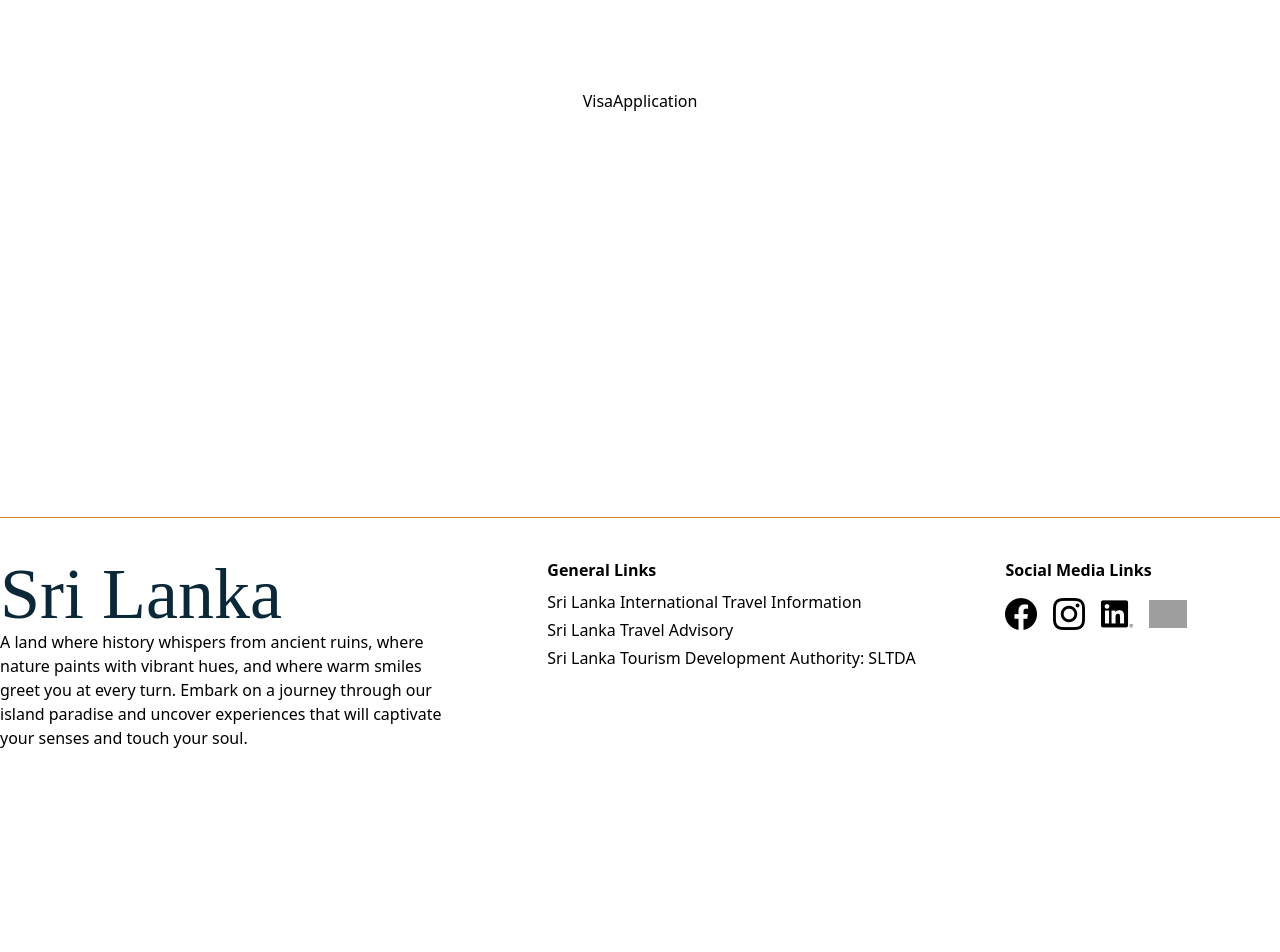
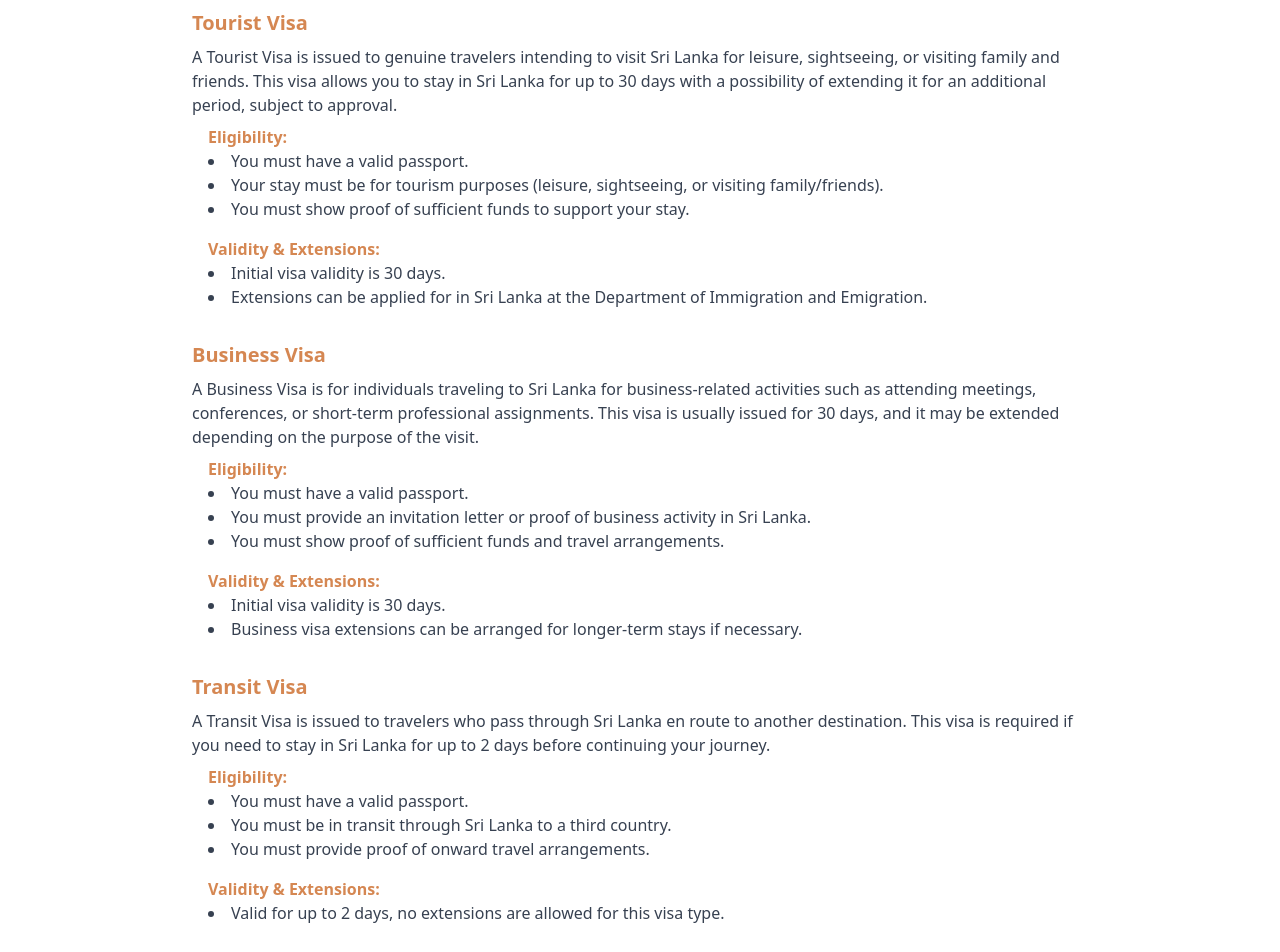
Before and after one commit to EnigmasRuh/Enigmas_SriLanka_TDA, a React (Vite) app in the folder Frontend/: page /visaapplication in a window 1280 px wide. Shown: the part 300-1252 px from the top of the page. Before the commit the page ends 1074 px from the top, so only its background shows below. Built offline with nearby package versions, Linux system fonts and the light colour scheme; no server answers; grey boxes are pictures that could not be loaded.

Commit message:
Content of the visa application page added

```diff
--- a/Frontend/src/Pages/VisaApplication/VisaApplication.jsx
+++ b/Frontend/src/Pages/VisaApplication/VisaApplication.jsx
@@ -1,9 +1,169 @@
-import React from 'react'
+import React from 'react';
 
 const VisaApplication = () => {
   return (
-    <div className="w-full h-screen flex items-center justify-center  relative z-[-1]"> VisaApplication</div>
-  )
-}
+    <div className="w-full min-h-screen bg-white p-8" style={{ paddingTop: "120px" }}>
+      <div className="max-w-4xl mx-auto">
+        {/* Header */}
+        <h1 className="text-3xl font-bold mb-4 text-center" style={{ color: '#D58752' }}>
+          Sri Lanka Visa Information
+        </h1>
+        <p className="text-gray-700 text-lg mb-8 text-center">
+          Explore the visa options and application process to travel in Sri Lanka.
+          Learn about eligibility, required documents, and processing times.
+        </p>
 
-export default VisaApplication
+        {/* Visa Types Overview */}
+        <section>
+          <h2 className="text-2xl font-bold mb-4" style={{ color: '#D58752' }}>
+            Visa Types Overview
+          </h2>
+
+          {/* Tourist Visa */}
+          <div className="mb-8">
+            <h3 className="text-xl font-semibold mb-2" style={{ color: '#D58752' }}>
+              Tourist Visa
+            </h3>
+            <p className="text-gray-700 mb-2">
+              A Tourist Visa is issued to genuine travelers intending to visit Sri Lanka for leisure, sightseeing, or visiting family and friends. This visa allows you to stay in Sri Lanka for up to 30 days with a possibility of extending it for an additional period, subject to approval.
+            </p>
+            <div className="ml-4">
+              <p className="font-semibold" style={{ color: '#D58752' }}>Eligibility:</p>
+              <ul className="list-disc list-inside text-gray-700">
+                <li>You must have a valid passport.</li>
+                <li>Your stay must be for tourism purposes (leisure, sightseeing, or visiting family/friends).</li>
+                <li>You must show proof of sufficient funds to support your stay.</li>
+              </ul>
+              <p className="font-semibold mt-4" style={{ color: '#D58752' }}>Validity & Extensions:</p>
+              <ul className="list-disc list-inside text-gray-700">
+                <li>Initial visa validity is 30 days.</li>
+                <li>Extensions can be applied for in Sri Lanka at the Department of Immigration and Emigration.</li>
+              </ul>
+            </div>
+          </div>
+
+          {/* Business Visa */}
+          <div className="mb-8">
+            <h3 className="text-xl font-semibold mb-2" style={{ color: '#D58752' }}>
+              Business Visa
+            </h3>
+            <p className="text-gray-700 mb-2">
+              A Business Visa is for individuals traveling to Sri Lanka for business-related activities such as attending meetings, conferences, or short-term professional assignments. This visa is usually issued for 30 days, and it may be extended depending on the purpose of the visit.
+            </p>
+            <div className="ml-4">
+              <p className="font-semibold" style={{ color: '#D58752' }}>Eligibility:</p>
+              <ul className="list-disc list-inside text-gray-700">
+                <li>You must have a valid passport.</li>
+                <li>You must provide an invitation letter or proof of business activity in Sri Lanka.</li>
+                <li>You must show proof of sufficient funds and travel arrangements.</li>
+              </ul>
+              <p className="font-semibold mt-4" style={{ color: '#D58752' }}>Validity & Extensions:</p>
+              <ul className="list-disc list-inside text-gray-700">
+                <li>Initial visa validity is 30 days.</li>
+                <li>Business visa extensions can be arranged for longer-term stays if necessary.</li>
+              </ul>
+            </div>
+          </div>
+
+          {/* Transit Visa */}
+          <div className="mb-8">
+            <h3 className="text-xl font-semibold mb-2" style={{ color: '#D58752' }}>
+              Transit Visa
+            </h3>
+            <p className="text-gray-700 mb-2">
+              A Transit Visa is issued to travelers who pass through Sri Lanka en route to another destination. This visa is required if you need to stay in Sri Lanka for up to 2 days before continuing your journey.
+            </p>
+            <div className="ml-4">
+              <p className="font-semibold" style={{ color: '#D58752' }}>Eligibility:</p>
+              <ul className="list-disc list-inside text-gray-700">
+                <li>You must have a valid passport.</li>
+                <li>You must be in transit through Sri Lanka to a third country.</li>
+                <li>You must provide proof of onward travel arrangements.</li>
+              </ul>
+              <p className="font-semibold mt-4" style={{ color: '#D58752' }}>Validity & Extensions:</p>
+              <ul className="list-disc list-inside text-gray-700">
+                <li>Valid for up to 2 days, no extensions are allowed for this visa type.</li>
+              </ul>
+            </div>
+          </div>
+
+          {/* Eligibility Requirements */}
+          <div className="mb-8">
+            <h3 className="text-xl font-semibold mb-2" style={{ color: '#D58752' }}>
+              Eligibility Requirements
+            </h3>
+            <ul className="list-disc list-inside text-gray-700">
+              <li><span className="font-semibold" style={{ color: '#D58752' }}>Tourist Visa:</span> Proof of tourism purpose (e.g., hotel booking), sufficient funds, and a valid passport.</li>
+              <li><span className="font-semibold" style={{ color: '#D58752' }}>Business Visa:</span> Proof of business purpose (e.g., invitation letter), sufficient funds, and a valid passport.</li>
+              <li><span className="font-semibold" style={{ color: '#D58752' }}>Transit Visa:</span> Proof of onward travel, sufficient funds, and a valid passport.</li>
+            </ul>
+          </div>
+
+          {/* Visa Validity and Stay Duration */}
+          <div className="mb-8">
+            <h3 className="text-xl font-semibold mb-2" style={{ color: '#D58752' }}>
+              Visa Validity and Stay Duration
+            </h3>
+            <ul className="list-disc list-inside text-gray-700">
+              <li><span className="font-semibold" style={{ color: '#D58752' }}>Tourist Visa:</span> Valid for 30 days, extendable in Sri Lanka.</li>
+              <li><span className="font-semibold" style={{ color: '#D58752' }}>Business Visa:</span> Valid for 30 days, extendable based on the purpose of the visit.</li>
+              <li><span className="font-semibold" style={{ color: '#D58752' }}>Transit Visa:</span> Valid for 2 days, no extensions permitted.</li>
+            </ul>
+          </div>
+
+          {/* Application Process Overview */}
+          <div className="mb-8">
+            <h3 className="text-xl font-semibold mb-2" style={{ color: '#D58752' }}>
+              Application Process Overview
+            </h3>
+            <ol className="list-decimal list-inside text-gray-700">
+              <li><span className="font-semibold" style={{ color: '#D58752' }}>Complete the Online Application:</span><br />Fill out the visa application form online through the official Sri Lanka ETA portal or at an embassy/consulate.</li>
+              <li><span className="font-semibold" style={{ color: '#D58752' }}>Submit Required Documents:</span><br />Upload or submit required documents based on your visa type (passport copy, proof of travel, invitation letter for business, etc.).</li>
+              <li><span className="font-semibold" style={{ color: '#D58752' }}>Pay the Visa Fee:</span><br />Pay the visa processing fee through the online portal or at the embassy/consulate.</li>
+              <li><span className="font-semibold" style={{ color: '#D58752' }}>Receive Your Visa:</span><br />Once approved, you will receive your visa electronically (for ETA applications) or as a visa sticker (for embassy applications). Ensure that you print or carry a digital copy for your travel.</li>
+            </ol>
+          </div>
+
+          {/* Visa Fees and Processing Time */}
+          <div className="mb-8">
+            <h3 className="text-xl font-semibold mb-2" style={{ color: '#D58752' }}>
+              Visa Fees and Processing Time
+            </h3>
+            <ul className="list-disc list-inside text-gray-700">
+              <li><span className="font-semibold" style={{ color: '#D58752' }}>Tourist Visa Fee:</span> Approx. $35 - $50, depending on the country of application.</li>
+              <li><span className="font-semibold" style={{ color: '#D58752' }}>Business Visa Fee:</span> Approx. $40 - $60.</li>
+              <li><span className="font-semibold" style={{ color: '#D58752' }}>Transit Visa Fee:</span> Usually no fee, depending on nationality.</li>
+            </ul>
+            <p className="text-gray-700 mt-4"><span className="font-semibold" style={{ color: '#D58752' }}>Processing Time:</span> </p>
+            <ul className="list-disc list-inside text-gray-700">
+              <li>Standard processing typically takes 2-3 business days.</li>
+              <li>Expedited processing may be available for an additional fee.</li>
+            </ul>
+          </div>
+
+          {/* Important Notices */}
+          <div className="mb-8">
+            <h3 className="text-xl font-semibold mb-2" style={{ color: '#D58752' }}>
+              Important Notices
+            </h3>
+            <ul className="list-disc list-inside text-gray-700">
+              <li>Visa policies may change due to government regulations. Stay informed of the latest travel advisories.</li>
+              <li>Always ensure your passport is valid for at least 6 months from the date of your arrival in Sri Lanka.</li>
+            </ul>
+          </div>
+          <div className="mt-6">
+                        <a
+                            href="#" // Replace this with the actual link
+                            className="bg-[#996633] hover:bg-[#815027] text-white font-semibold py-3 px-6 rounded-lg inline-flex items-center shadow-md"
+                        >
+                            Check the Official Page
+                            <span className="ml-2">↗</span>
+                        </a>
+                    </div>
+        </section>
+      </div>
+    </div>
+  );
+};
+
+export default VisaApplication;
```
